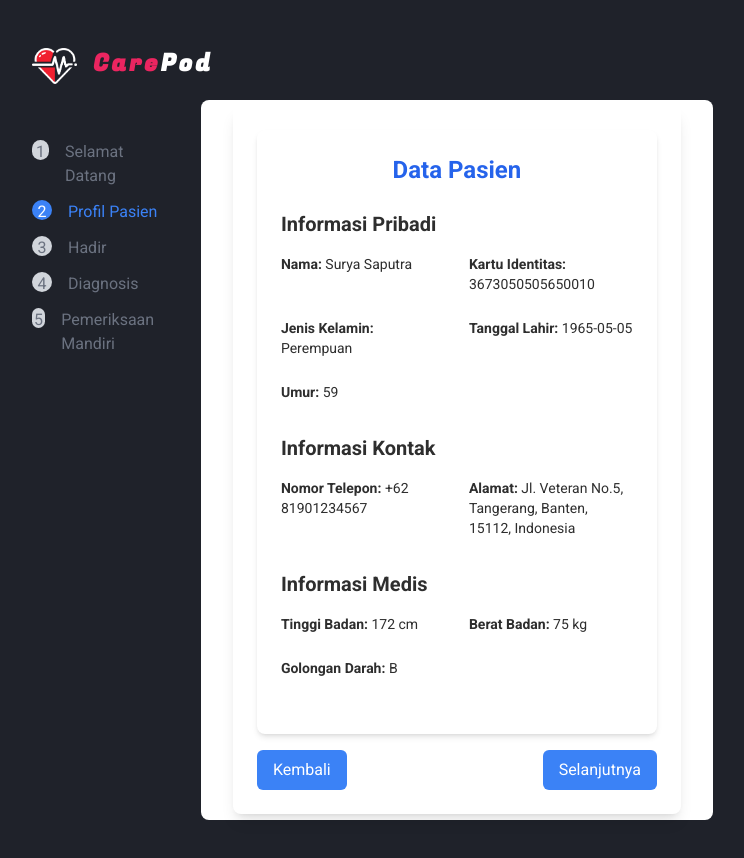
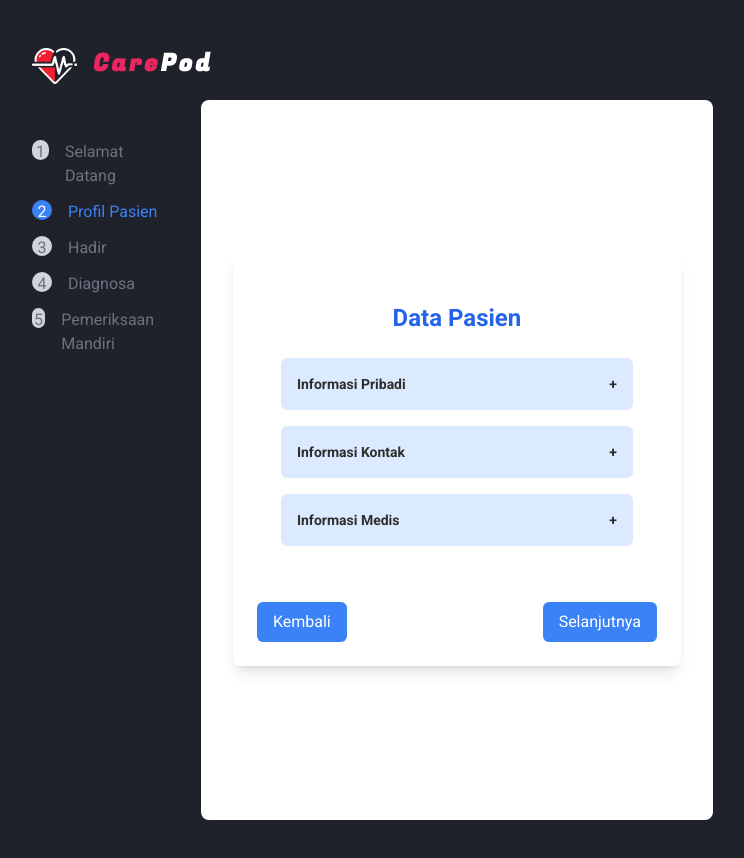
Before and after one commit to syaifulazham/carepod, a Next.js app: page /questionnaire in a window 1280 px wide. Both pictures are taken after a click on the button "Selanjutnya". Shown: the top 858 px of the page, without its empty margins (288-1032 px from the left). Built offline with nearby package versions, Linux system fonts and the light colour scheme.

Commit message:
add blood pressure test

```diff
--- a/src/app/components/PatientDetails.tsx
+++ b/src/app/components/PatientDetails.tsx
@@ -1,62 +1,82 @@
+import { useState } from "react";
+import { motion } from "framer-motion";
 import { PatientDetailsInfo } from "../../types/types";
 
 interface PatientDetailsProps {
   patientDetails: PatientDetailsInfo;
 }
 
+// Accordion Section Component
+const AccordionSection: React.FC<{ title: string; children: React.ReactNode }> = ({ title, children }) => {
+  const [isOpen, setIsOpen] = useState(false);
+
+  return (
+    <div className="mb-4">
+      <div
+        className="cursor-pointer bg-blue-100 p-4 rounded-md text-md font-semibold flex justify-between items-center"
+        onClick={() => setIsOpen(!isOpen)}
+      >
+        {title}
+        <span>{isOpen ? "-" : "+"}</span>
+      </div>
+
+      {/* Animated Accordion Body */}
+      <motion.div
+        initial={{ height: 0, opacity: 0 }}
+        animate={{ height: isOpen ? "auto" : 0, opacity: isOpen ? 1 : 0 }}
+        transition={{ duration: 0.3, ease: "easeInOut" }}
+        className="overflow-hidden"
+      >
+        <div className="p-4 bg-gray-50">{children}</div>
+      </motion.div>
+    </div>
+  );
+};
+
 export default function PatientDetails({ patientDetails }: PatientDetailsProps) {
   return (
-    <div className="max-w-4xl mx-auto bg-white shadow-md rounded-lg p-6 text-sm">
-      {/* Title */}
+    <div className="max-w-4xl mx-auto bg-white p-6 text-sm">
       <h1 className="text-2xl font-bold mb-6 text-center text-blue-600">Data Pasien</h1>
 
-      {/* Personal Information */}
-      <div className="mb-8">
-        <h2 className="text-xl font-semibold mb-4">Informasi Pribadi</h2>
+      {/* Personal Information Accordion */}
+      <AccordionSection title="Informasi Pribadi">
         <div className="grid grid-cols-1 md:grid-cols-2 gap-6">
           <div><strong>Nama:</strong> {patientDetails.name}</div>
           <div><strong>Kartu Identitas:</strong> {patientDetails.idCardNumber}</div>
-          <div><strong>Jenis Kelamin:</strong> {patientDetails.gender==="male" ? "Laki-laki" : "Perempuan"}</div>
+          <div><strong>Jenis Kelamin:</strong> {patientDetails.gender === "Male" ? "Laki-laki" : "Perempuan"}</div>
           <div><strong>Tanggal Lahir:</strong> {patientDetails.birthDate}</div>
           <div><strong>Umur:</strong> {patientDetails.age}</div>
         </div>
-      </div>
+      </AccordionSection>
 
-      {/* Contact Information */}
-      <div className="mb-8">
-        <h2 className="text-xl font-semibold mb-4">Informasi Kontak</h2>
+      {/* Contact Information Accordion */}
+      <AccordionSection title="Informasi Kontak">
         <div className="grid grid-cols-1 md:grid-cols-2 gap-6">
-          <div>
-            <strong>Nomor Telepon:</strong> {patientDetails.phoneNumber}
-          </div>
+          <div><strong>Nomor Telepon:</strong> {patientDetails.phoneNumber}</div>
           <div>
             <strong>Alamat:</strong> {patientDetails.address.street}, {patientDetails.address.city}, {patientDetails.address.state}, {patientDetails.address.zipCode}, {patientDetails.address.country}
           </div>
         </div>
-      </div>
+      </AccordionSection>
 
-      {/* Medical Information */}
-      <div className="mb-8">
-        <h2 className="text-xl font-semibold mb-4">Informasi Medis</h2>
+      {/* Medical Information Accordion */}
+      <AccordionSection title="Informasi Medis">
         <div className="grid grid-cols-1 md:grid-cols-2 gap-6">
           <div><strong>Tinggi Badan:</strong> {patientDetails.height} cm</div>
           <div><strong>Berat Badan:</strong> {patientDetails.weight} kg</div>
           <div><strong>Golongan Darah:</strong> {patientDetails.bloodType}</div>
         </div>
-      </div>
+      </AccordionSection>
 
-      {/* Handicap Information (optional) */}
+      {/* Handicap Information Accordion */}
       {patientDetails.handicapped && (
-        <div className="mb-8">
-          <h2 className="text-2xl font-semibold mb-4">Kecacatan</h2>
+        <AccordionSection title="Kecacatan">
           <div className="grid grid-cols-1 md:grid-cols-2 gap-6">
-            <div><strong>Kecacatan:</strong> {patientDetails.handicapped ? 'Ya' : 'Tidak'}</div>
+            <div><strong>Kecacatan:</strong> {patientDetails.handicapped ? "Ya" : "Tidak"}</div>
             <div><strong>Jenis Kecacatan:</strong> {patientDetails.handicappedType}</div>
-            <div className="md:col-span-2">
-              <strong>Keterangan:</strong> {patientDetails.handicappedDescription}
-            </div>
+            <div className="md:col-span-2"><strong>Keterangan:</strong> {patientDetails.handicappedDescription}</div>
           </div>
-        </div>
+        </AccordionSection>
       )}
     </div>
   );
--- a/src/app/components/Sequences.tsx
+++ b/src/app/components/Sequences.tsx
@@ -20,7 +20,7 @@ export default function Sequences({currentStage}: SequencesProps){
                 </div>
                 <div className="flex flex-row gap-4">
                     <div className={`w-[20px] h-[20px] rounded-full text-center ${currentStage === 'diagnosis' ? 'bg-blue-500 text-white' : 'bg-gray-300'}`} >4</div>
-                    <span className={`${currentStage === 'diagnosis' ? 'text-blue-500' : 'text-gray-500'}`}>Diagnosis</span>
+                    <span className={`${currentStage === 'diagnosis' ? 'text-blue-500' : 'text-gray-500'}`}>Diagnosa</span>
                 </div>
                 <div className="flex flex-row gap-4">
                     <div className={`w-[20px] h-[20px] rounded-full text-center ${currentStage === 'self-check' ? 'bg-blue-500 text-white' : 'bg-gray-300'}`} >5</div>
--- /dev/null
+++ b/src/app/components/questions/BloodPressureQuestion.tsx
@@ -0,0 +1,67 @@
+import { useState } from "react";
+import { BloodPressure } from "../../../types/types";
+
+interface BloodPressureInputProps {
+  onAnswer: (data: BloodPressure) => void;
+}
+
+export default function BloodPressureInput({ onAnswer }: BloodPressureInputProps) {
+  const [systolic, setSystolic] = useState<number | ''>('');
+  const [diastolic, setDiastolic] = useState<number | ''>('');
+  const [pulse, setPulse] = useState<number | ''>('');
+
+  const handleSubmit = () => {
+    if (systolic && diastolic && pulse) {
+      onAnswer({ systolic, diastolic, pulse });
+    } else {
+      alert('Please enter valid systolic, diastolic, and pulse values.');
+    }
+  };
+
+  return (
+    <div className="max-w-lg mx-auto bg-white p-6">
+      <h2 className="text-2xl font-semibold mb-6 text-center text-blue-600">
+        Tekanan Darah dan Nadi
+      </h2>
+
+      <div className="grid grid-cols-1 gap-4">
+        {/* Systolic Input */}
+        <div>
+          <label className="block text-sm font-medium text-gray-700">Sistole (mmHg)</label>
+          <input
+            type="number"
+            className="mt-1 block w-full px-3 py-2 border border-gray-300 rounded-md shadow-sm focus:ring-blue-500 focus:border-blue-500 sm:text-sm"
+            value={systolic}
+            onChange={(e) => setSystolic(Number(e.target.value))}
+            placeholder="Masukkan nilai sistole"
+          />
+        </div>
+
+        {/* Diastolic Input */}
+        <div>
+          <label className="block text-sm font-medium text-gray-700">Diastole (mmHg)</label>
+          <input
+            type="number"
+            className="mt-1 block w-full px-3 py-2 border border-gray-300 rounded-md shadow-sm focus:ring-blue-500 focus:border-blue-500 sm:text-sm"
+            value={diastolic}
+            onChange={(e) => setDiastolic(Number(e.target.value))}
+            placeholder="Masukkan nilai diastole"
+          />
+        </div>
+
+        {/* Pulse Input */}
+        <div>
+          <label className="block text-sm font-medium text-gray-700">Nadi (bpm)</label>
+          <input
+            type="number"
+            className="mt-1 block w-full px-3 py-2 border border-gray-300 rounded-md shadow-sm focus:ring-blue-500 focus:border-blue-500 sm:text-sm"
+            value={pulse}
+            onChange={(e) => setPulse(Number(e.target.value))}
+            placeholder="Masukkan nilai nadi"
+          />
+        </div>
+      </div>
+
+    </div>
+  );
+}
--- a/src/app/questionnaire/page.tsx
+++ b/src/app/questionnaire/page.tsx
@@ -2,7 +2,7 @@
 'use client'
 import { useState } from 'react';
 import { motion, AnimatePresence } from 'framer-motion'; // Import Framer Motion
-import { Question, Answer, PatientDetailsInfo } from '../../types/types';
+import { Question, Answer, PatientDetailsInfo, BloodPressure } from '../../types/types';
 import FreeTextQuestion from '../components/questions/FreeTextQuestion';
 import SingleOptionQuestion from '../components/questions/SingleOptionQuestion';
 import MultipleOptionQuestion from '../components/questions/MultipleOptionQuestion';
@@ -13,7 +13,7 @@ import DateQuestion from '../components/questions/DateQuestion';
 import Welcome from '../components/Welcome';
 import Sequences from '../components/Sequences';
 import PatientDetails from '../components/PatientDetails';
-
+import BloodPressureQuestion from '../components/questions/BloodPressureQuestion';
 //dummy sample data
 import { patients } from '../../data/dummieData';
 
@@ -26,7 +26,6 @@ const sampleQuestions: Question[] = [
   { id: 'q2', stage: 'diagnosis', question: 'Apakah gejala kesehatan Anda saat ini?', type: 'multiple_option', options: ['Demam', 'Batuk', 'Sakit Kepala', 'Kelelahan', 'Sesak Napas', 'Mual', 'Muntah', 'Diare', 'Nyeri Dada', 'Tekanan Darah Tinggi', 'Pusing', 'Lemas'] },
   { id: 'q3', stage: 'diagnosis', question: 'Apakah Anda pernah mengalami gejala ini sebelumnya?', type: 'single_option', options: ['Ya', 'Tidak'] },
   { id: 'q5', stage: 'diagnosis', question: 'Apakah Anda memiliki penyakit kronis?', type: 'single_option', options: ['Ya', 'Tidak'] },
-  { id: 'q6', stage: 'diagnosis', question: 'Silakan pilih gejala yang Anda alami saat ini:', type: 'multiple_option', options: ['Demam', 'Batuk', 'Sakit Kepala', 'Kelelahan', 'Sesak Napas'] },
   { id: 'q7', stage: 'diagnosis', question: 'Seberapa parah gejala yang Anda rasakan (1-10)?', type: 'range', min: 1, max: 10 },
   { id: 'q8', stage: 'diagnosis', question: 'Apakah Anda sedang minum obat?', type: 'single_option', options: ['Ya', 'Tidak'] },
   { id: 'q9', stage: 'diagnosis', question: 'Apakah Anda memiliki alergi?', type: 'multiple_option', options: ['Tidak ada', 'Serbuk Sari', 'Makanan', 'Obat', 'Lainnya'] },
@@ -38,9 +37,10 @@ const sampleQuestions: Question[] = [
   { id: 'q15', stage: 'diagnosis', question: 'Apakah Anda memiliki riwayat tekanan darah tinggi?', type: 'single_option', options: ['Ya', 'Tidak'] },
   { id: 'q16', stage: 'diagnosis', question: 'Apakah Anda pernah mengalami sesak napas?', type: 'single_option', options: ['Ya', 'Tidak'] },
   { id: 'q17', stage: 'diagnosis', question: 'Apakah Anda mengalami pembengkakan di bagian tubuh tertentu?', type: 'single_option', options: ['Ya', 'Tidak'] },
-  { id: 'q18', stage: 'diagnosis', question: 'Berapa suhu tubuh Anda saat ini (dalam °C)?', type: 'number' },
   { id: 'q19', stage: 'diagnosis', question: 'Apakah Anda merasa pusing?', type: 'single_option', options: ['Ya', 'Tidak'] },
-  { id: 'q20', stage: 'diagnosis', question: 'Apakah Anda merasa lemas atau kehilangan energi?', type: 'single_option', options: ['Ya', 'Tidak'] }
+  { id: 'q20', stage: 'diagnosis', question: 'Apakah Anda merasa lemas atau kehilangan energi?', type: 'single_option', options: ['Ya', 'Tidak'] },
+  { id: 'q18', stage: 'self-check', question: 'Berapa suhu tubuh Anda saat ini (dalam °C)?', type: 'number' },
+  { id: 'q19', stage: 'self-check', question: 'Tekanan Darah dan Nadi', type: 'blood_pressure' },
 ];
 
 
@@ -79,7 +79,7 @@ export default function SequentialQuestionnaire() {
 
 
 
-  const handleAnswer = (questionId: string, value: string | string[] | number | boolean) => {
+  const handleAnswer = (questionId: string, value: string | string[] | number | boolean | BloodPressure) => {
     setAnswers((prevAnswers) => {
       const existingAnswerIndex = prevAnswers.findIndex((a) => a.questionId === questionId);
       const updatedAnswers = [...prevAnswers];
@@ -199,6 +199,12 @@ export default function SequentialQuestionnaire() {
                           onAnswer={(value) => handleAnswer(currentQuestion.id, value)}
                         />
                       );
+                    case 'blood_pressure':
+                      return (
+                        <BloodPressureQuestion
+                          onAnswer={(value) => handleAnswer(currentQuestion.id, value)}
+                        />
+                      );
                     default:
                       return null;
                   }
```
Also changed, not shown: src/types/types.ts (+9 -2 lines).
